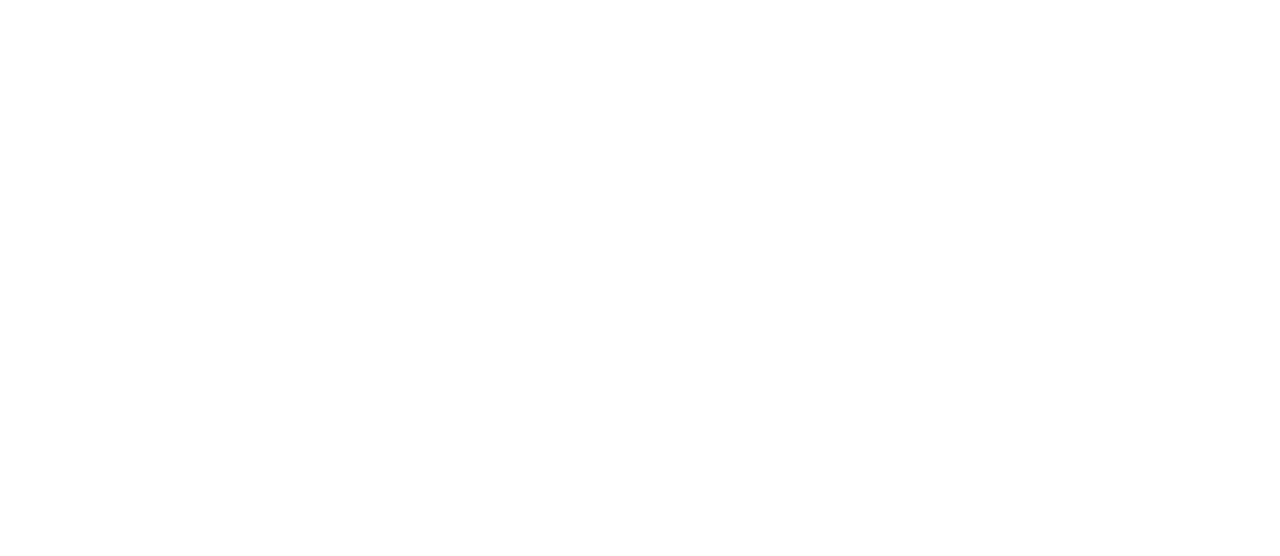
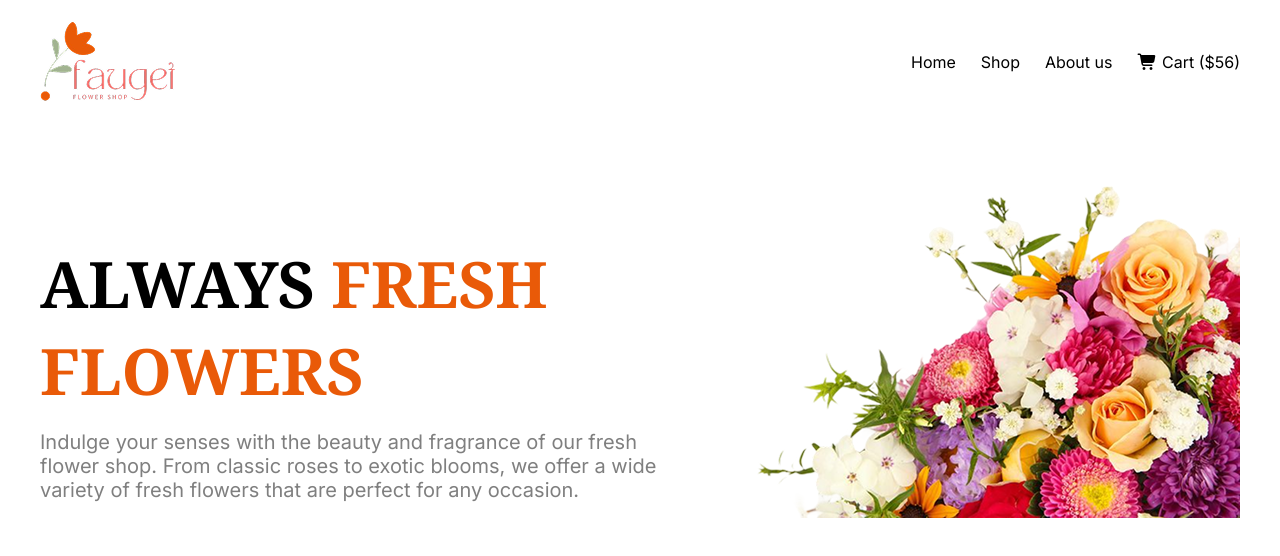
Before and after one commit to grapcode/Responsive-Flowers-Assignment-2, a plain HTML site: page index.html in a window 1280 px wide. Drawn offline with Linux system fonts and the light colour scheme.

Commit message:
added the banner section

```diff
--- a/index.html
+++ b/index.html
@@ -1,12 +1,43 @@
 <!DOCTYPE html>
 <html lang="en">
+
 <head>
     <meta charset="UTF-8">
     <meta name="viewport" content="width=device-width, initial-scale=1.0">
     <title>Responsive Flower Site</title>
+    <!-- font awesome -->
+     <link rel="stylesheet" href="https://cdnjs.cloudflare.com/ajax/libs/font-awesome/7.0.0/css/all.min.css" integrity="sha512-DxV+EoADOkOygM4IR9yXP8Sb2qwgidEmeqAEmDKIOfPRQZOWbXCzLC6vjbZyy0vPisbH2SyW27+ddLVCN+OMzQ==" crossorigin="anonymous" referrerpolicy="no-referrer" />
     <link rel="stylesheet" href="style.css">
 </head>
+
 <body>
+    <header class="middle-center">
+        <!-- navbar section -->
+        <nav class="navbar">
+            <img src="./assets/logo.png" alt="">
+            <ul>
+                <li><a href="">Home</a></li>
+                <li><a href="">Shop</a></li>
+                <li><a href="">About us</a></li>
+                <li><a href=""><i class="fa-solid fa-cart-shopping"></i> Cart ($56)</a></li>
+            </ul>
+        </nav>
+        <!-- banner section  -->
+        <div class="banner">
+            <div class="banner-container">
+                <h1 class="font-noto">ALWAYS <span class="primary-color">FRESH FLOWERS</span></h1>
+                <p>Indulge your senses with the beauty and fragrance of our fresh flower shop. From classic roses to
+                    exotic blooms, we offer a wide variety of fresh flowers that are perfect for any occasion. </p>
+            </div>
+            <img src="./assets/hero-flower.png" alt="">
+        </div>
+    </header>
+    <main>
 
+    </main>
+    <footer>
+
+    </footer>
 </body>
+
 </html>
--- a/style.css
+++ b/style.css
@@ -0,0 +1,65 @@
+/* font link  */
+@import url('https://fonts.googleapis.com/css2?family=Inter:ital,opsz,wght@0,14..32,100..900;1,14..32,100..900&family=Noto+Serif:ital,wght@0,100..900;1,100..900&display=swap');
+
+*{
+    margin: 0;
+    padding: 0;
+}
+/* font styles  */
+.font-noto {
+    font-family: "Noto Serif", serif;
+    font-weight: 700;
+}
+
+body {
+    font-family: "Inter", sans-serif;
+}
+
+/* shared styles  */
+.middle-center{
+    max-width: 1200px;
+    margin: 20px auto;
+}
+.primary-color{
+    color: #e95a08;
+}
+p{
+    color: rgba(0, 0, 0, 0.5);
+    font-size: 1.25rem;
+    margin: 16px 0;
+}
+
+/* navbar styles  */
+.navbar {
+    display: flex;
+    align-items: center;
+    justify-content: space-between;
+}
+
+.navbar ul {
+    display: flex;
+    list-style: none;
+    gap: 25px;
+}
+
+.navbar ul a {
+    text-decoration: none;
+    color: #000;
+}
+.navbar ul li a:nth-child(2) {
+    color: #8987A1;
+}
+
+/* banner styles  */
+.banner{
+    display: flex;
+    justify-content: space-between;
+    align-items: end;
+    margin-top: 60px;
+}
+.banner img{
+    width: 100%;
+}
+.banner-container h1{
+    font-size: 4rem;
+}
```
